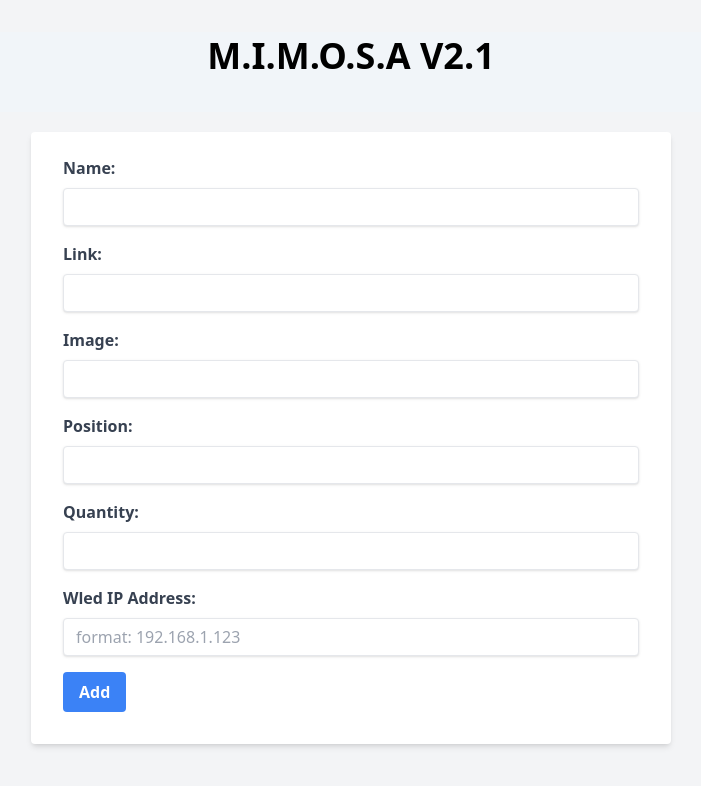
After one commit to FireMarshmellow/Spotlight_Storage, a Flask app: page /edititem in a window 1280 px wide. The commit adds this page. Shown: the top 786 px of the page, without its empty margins (289-990 px from the left). Run offline with Flask 2, Linux system fonts and the light colour scheme; some libraries are stand-ins or nearby versions.

Commit message:
Seperate Page for adding item

```diff
--- a/app.py
+++ b/app.py
@@ -12,6 +12,10 @@ app.config['JSON_SORT_KEYS'] = False
 @app.route('/')
 def index():
     return render_template('index.html')
+
+@app.route('/edititem')
+def edititem():
+    return render_template('edititem.html')
 
 # Route to handle GET and POST requests for items
 @app.route('/api/items', methods=['GET', 'POST'])
--- /dev/null
+++ b/templates/edititem.html
@@ -0,0 +1,101 @@
+<!DOCTYPE html>
+<html>
+
+<head>
+    <title>MIMOSA Interface</title>
+    <meta charset="UTF-8">
+    <meta name="viewport" content="width=device-width, initial-scale=1.0">
+    <script src="https://cdn.tailwindcss.com"></script>
+</head>
+
+<body class="bg-gray-100 font-sans leading-normal tracking-normal">
+    <div class="container mx-auto mt-8">
+        <div class="sticky top-0 z-10 w-full bg-slate-100 py-1">
+            <h1 class="text-4xl text-center font-bold mb-8">M.I.M.O.S.A V2.1</h1>
+        </div>
+        <div class="flex flex-col items-center my-5 mx-auto">
+            <div id="form-container" class="w-full md:w-2/3 lg:w-1/2">
+                <form id="add-form" class="bg-white shadow-md rounded px-8 pt-6 pb-8 mb-4">
+                    <div class="mb-4">
+                        <label for="name" class="block text-gray-700 font-bold mb-2">Name:</label>
+                        <input type="text" id="name" name="name" required
+                            class="shadow appearance-none border rounded w-full py-2 px-3 text-gray-700 leading-tight focus:outline-none focus:shadow-outline">
+                    </div>
+                    <div class="mb-4">
+                        <label for="link" class="block text-gray-700 font-bold mb-2">Link:</label>
+                        <input type="url" id="link" name="link" required
+                            class="shadow appearance-none border rounded w-full py-2 px-3 text-gray-700 leading-tight focus:outline-none focus:shadow-outline">
+                    </div>
+                    <div class="mb-4">
+                        <label for="image" class="block text-gray-700 font-bold mb-2">Image:</label>
+                        <input type="url" id="image" name="image" required
+                            class="shadow appearance-none border rounded w-full py-2 px-3 text-gray-700 leading-tight focus:outline-none focus:shadow-outline">
+                    </div>
+                    <div class="mb-4">
+                        <label for="position" class="block text-gray-700 font-bold mb-2">Position:</label>
+                        <input type="number" id="position" name="position" required
+                            class="shadow appearance-none border rounded w-full py-2 px-3 text-gray-700 leading-tight focus:outline-none focus:shadow-outline">
+                    </div>
+                    <div class="mb-4">
+                        <label for="quantity" class="block text-gray-700 font-bold mb-2">Quantity:</label>
+                        <input type="number" id="quantity" name="quantity" required
+                            class="shadow appearance-none border rounded w-full py-2 px-3 text-gray-700 leading-tight focus:outline-none focus:shadow-outline">
+                    </div>
+                    <div class="mb-4">
+                        <label for="ip" class="block text-gray-700 font-bold mb-2">Wled IP Address:</label>
+                        <input type="text" id="ip" name="ip" required placeholder="format: 192.168.1.123"
+                            class="shadow appearance-none border rounded w-full py-2 px-3 text-gray-700 leading-tight focus:outline-none focus:shadow-outline">
+                    </div>
+                    <input type="submit" value="Add"
+                        class="bg-blue-500 hover:bg-blue-700 text-white font-bold py-2 px-4 rounded focus:outline-none focus:shadow-outline">
+                </form>
+            </div>
+            <script>
+                const form = document.getElementById("add-form");
+
+                // Add item to list
+                function addItem(event) {
+                    event.preventDefault();
+
+                    const name = document.getElementById("name").value;
+                    const link = document.getElementById("link").value;
+                    const image = document.getElementById("image").value;
+                    const position = document.getElementById("position").value;
+                    const quantity = document.getElementById("quantity").value;
+                    const ip = document.getElementById("ip").value;
+
+                    const item = { name, link, image, position, quantity, ip };
+
+                    fetch("/api/items", {
+                        method: "POST",
+                        headers: { "Content-Type": "application/json" },
+                        body: JSON.stringify(item),
+                    })
+                        .then((response) => response.json())
+                        .then((data) => {
+                            window.location.href = "/";
+                        })
+                        .catch((error) => console.error(error));
+                }
+
+                form.addEventListener("submit", addItem);
+
+                function toggleAddForm() {
+                    const btn = document.getElementById("btn-add");
+                    const container = document.getElementById("form-container");
+
+                    if (container.style.display === "block") {
+                        container.style.display = "none";
+                        btn.innerHTML = "Add item";
+                    } else {
+                        container.style.display = "block";
+                        btn.innerHTML = "Close";
+                    }
+                }
+
+                // document.getElementById("btn-add").addEventListener("click", toggleAddForm);
+
+            </script>
+</body>
+
+</html>
```
Also changed, not shown: static/script.js (+0 -45 lines), templates/index.html (+1 -38 lines), data.db (added).
